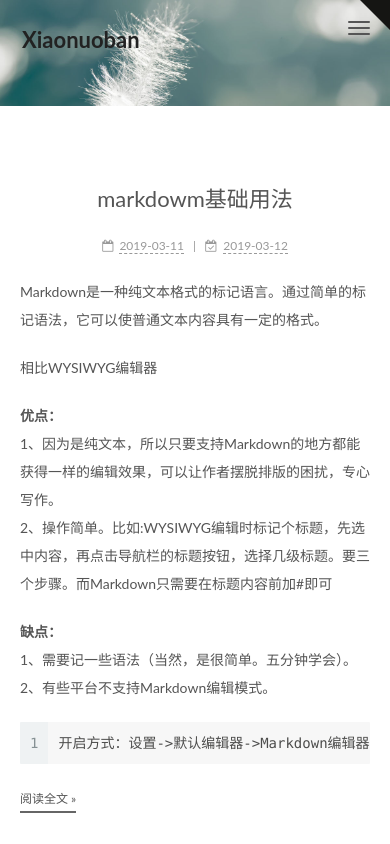
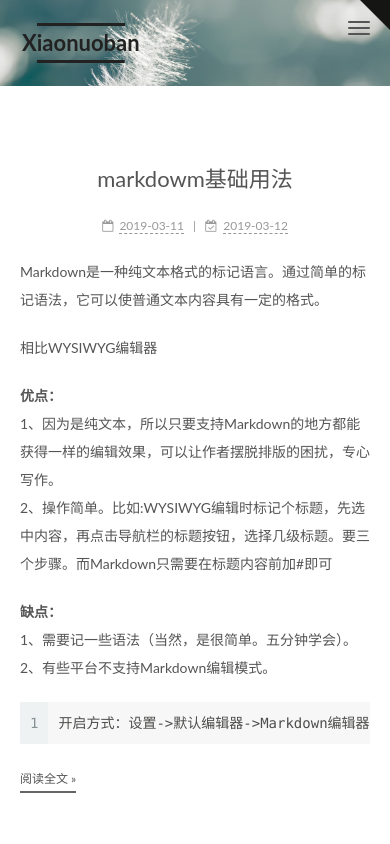
Before and after one commit to nuomizhi/nuomizhi.github.io, a plain HTML site: page index.html in a window 390 px wide. Shown: the top 844 px of the page. Drawn offline with Linux system fonts and the light colour scheme.

Commit message:
Site updated: 2019-03-12 10:13:34

```diff
--- a/css/main.css
+++ b/css/main.css
@@ -1998,7 +1998,7 @@ pre .javascript .function {
   width: 4px;
   height: 4px;
   border-radius: 50%;
-  background: #782a9a;
+  background: #f1cf9d;
 }
 .links-of-blogroll {
   font-size: 13px;
@@ -2641,10 +2641,6 @@ hr {
 .main-inner {
   margin-top: 80px;
 }
-.header {
-background
-  height: 200px;
-}
 .header-inner {
   padding: 25px 0 20px;
 }
@@ -2661,6 +2657,7 @@ background
     width: auto;
     margin-bottom: 50px;
     padding: 10px;
+    height: auto;
   }
 }
 .site-meta {
@@ -2704,7 +2701,7 @@ background
 @media (max-width: 767px) {
   .logo-line-before,
   .logo-line-after {
-    display: none;
+    display: block;
   }
 }
 .logo-line-before i,
@@ -2975,6 +2972,17 @@ background
 .header-inner {
   height: 86px;
 }
+@media (max-width: 767px) {
+  .header-inner {
+    width: auto;
+    margin-bottom: 50px;
+    padding: 10px;
+    height: auto;
+  }
+  .header-inner .header-inner {
+    height: 86px;
+  }
+}
 .menu {
   margin: 20px 0 0 0;
 }
```
